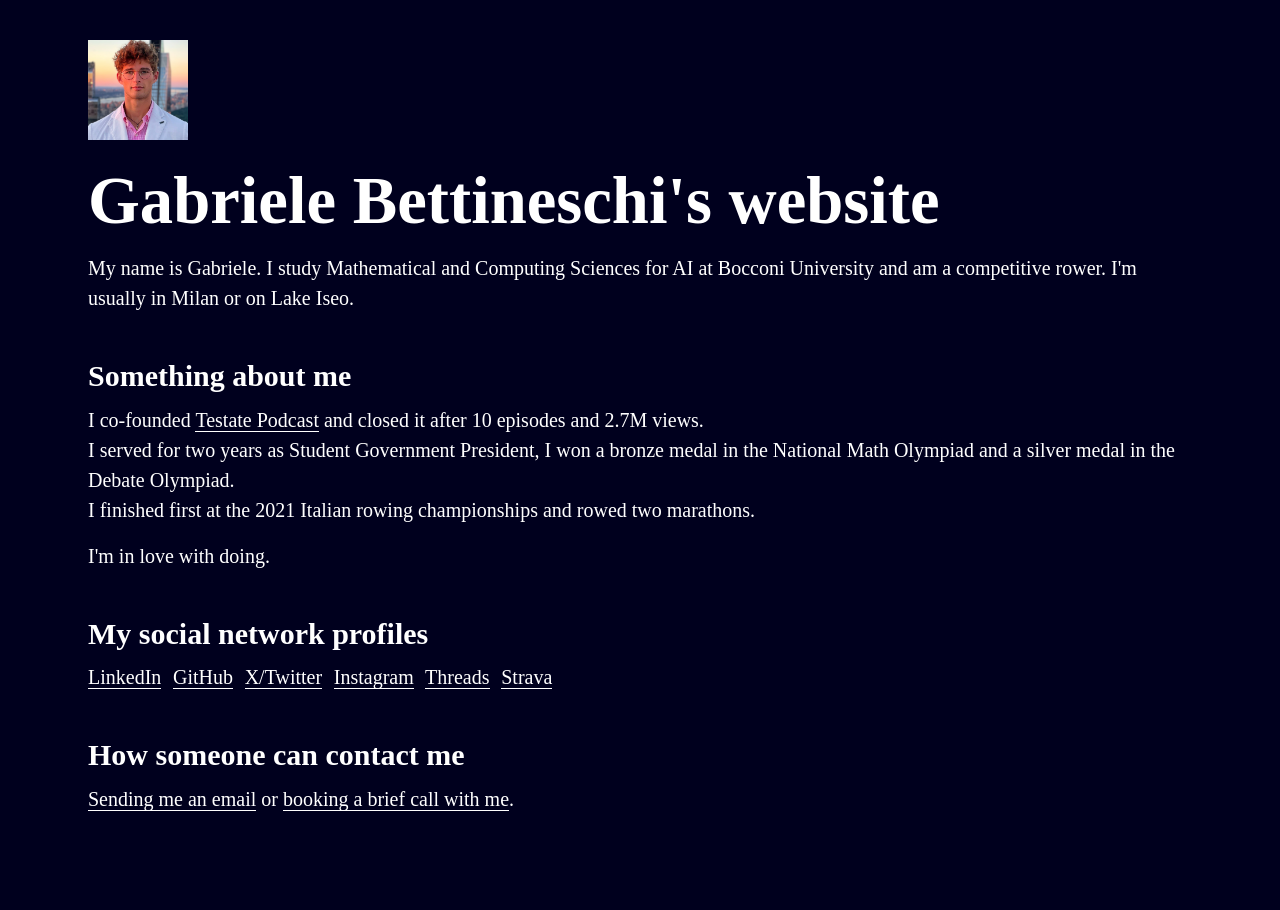
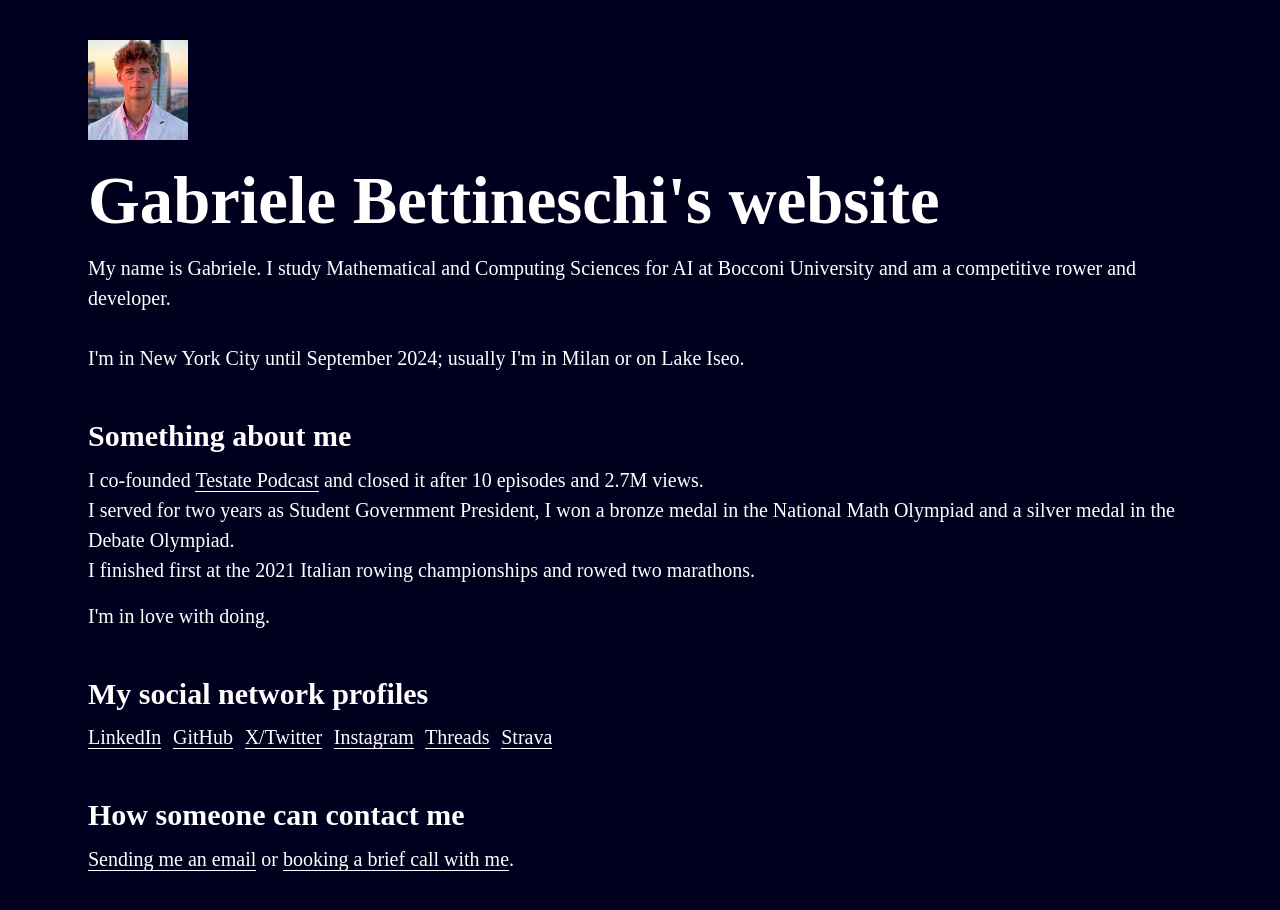
Before and after one commit to gbettineschi/gbettineschi.github.io, a plain HTML site: page index.html in a window 1280 px wide. Before the commit the page ends 870 px from the top, so only its background shows below. Drawn offline with Linux system fonts and the light colour scheme; a web font is replaced by a local one.

Commit message:
Add NYC.

```diff
--- a/index.html
+++ b/index.html
@@ -22,7 +22,9 @@
 		<h1>Gabriele Bettineschi's website</h1>
 		<p>
 			My name is Gabriele. I study Mathematical and Computing Sciences for
-			AI at Bocconi University and am a competitive rower. I'm usually in
+			AI at Bocconi University and am a competitive rower and developer.
+			<br />
+			<br />I'm in New York City until September 2024; usually I'm in
 			Milan or on Lake Iseo.
 		</p>
 		<h2>Something about me</h2>
```
